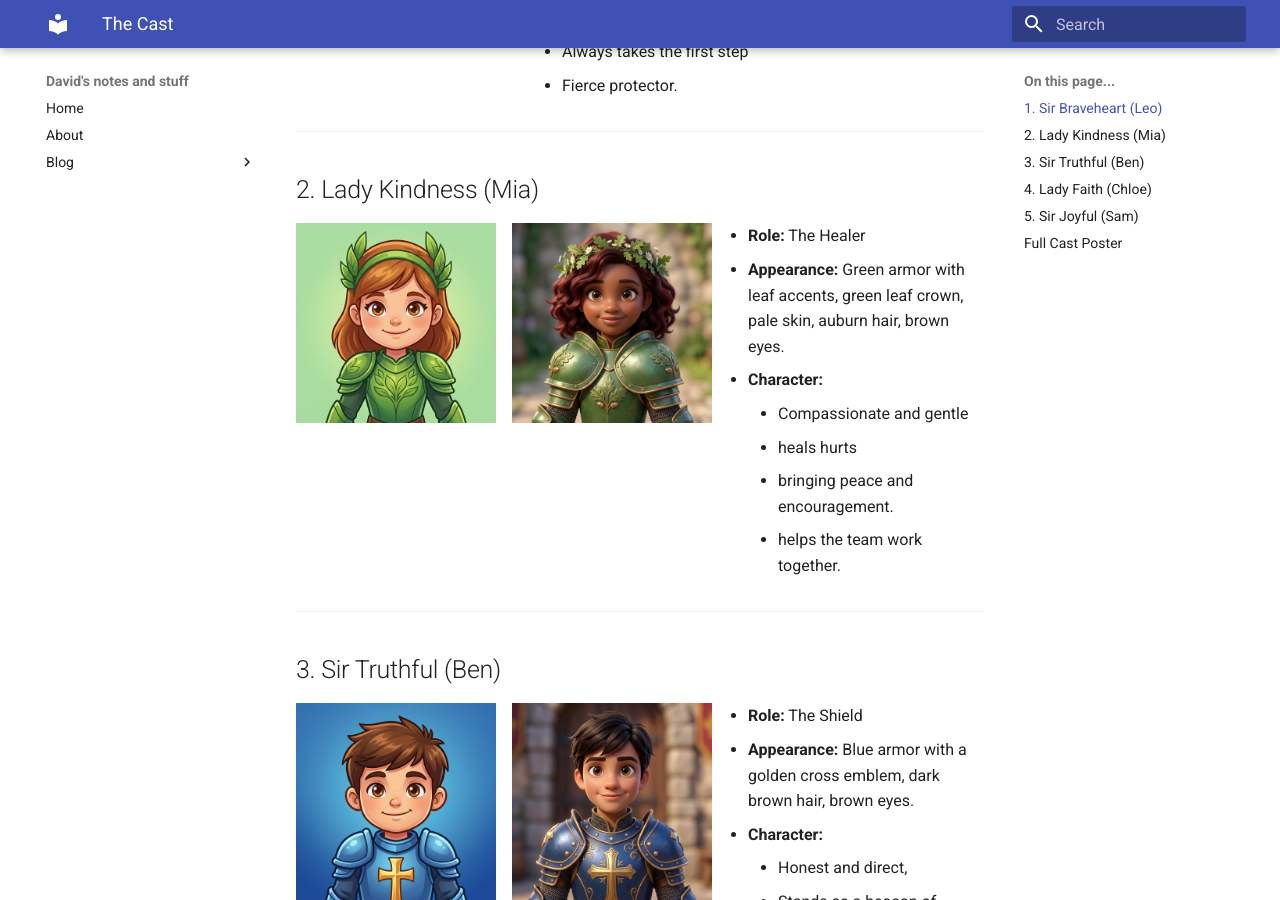
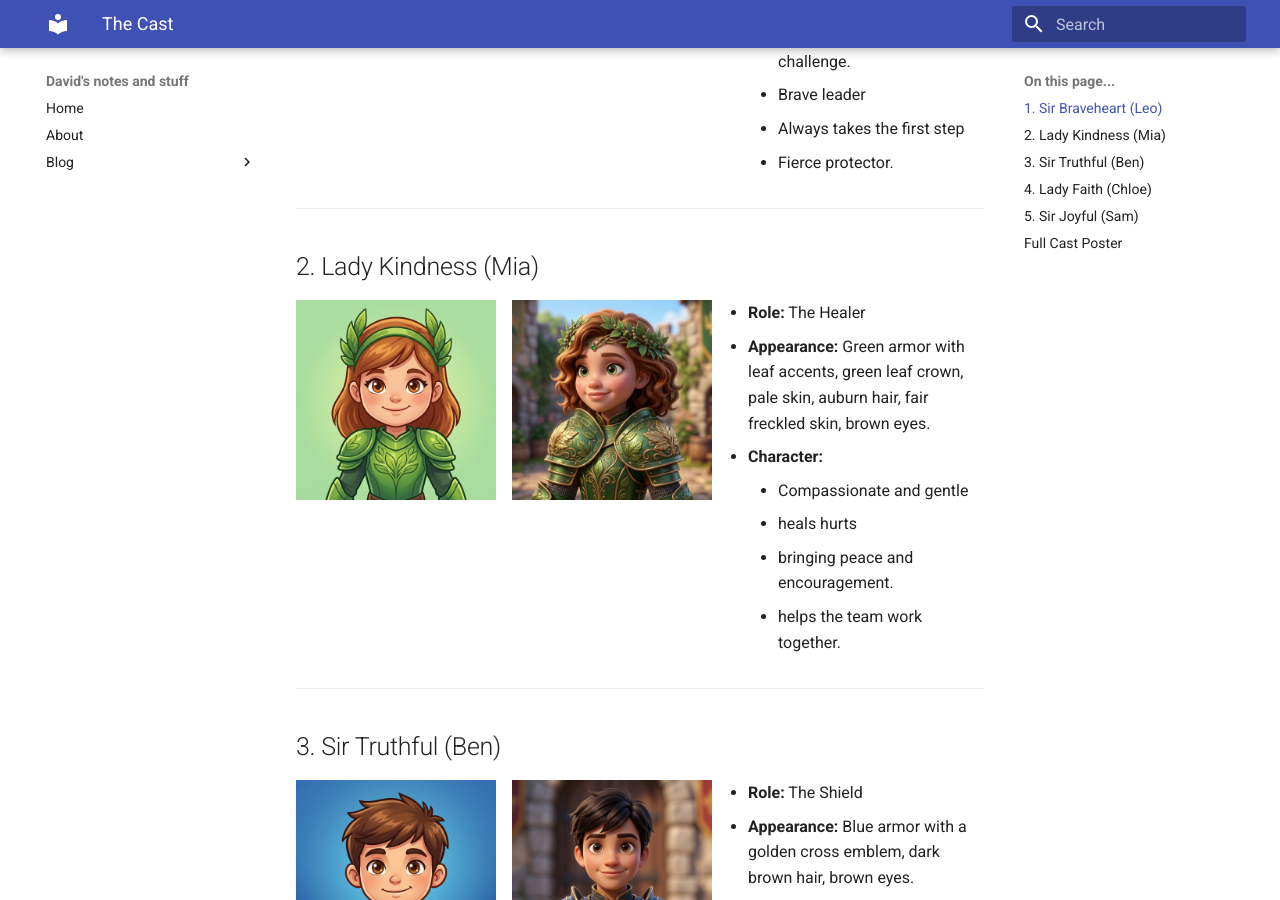
Before and after one commit to dmcewing/website, an MkDocs documentation site: the page built from docs/kids/profiles.md, in a window 1280 px wide and 900 px high, scrolled down 385 px. Built offline with MkDocs 1.6.1 and Material for MkDocs 9.7.7, drawn with Linux system fonts in a browser that asks for light colours.

Commit message:
update 3D profile

```diff
--- a/docs/kids/profiles.md
+++ b/docs/kids/profiles.md
@@ -11,6 +11,7 @@ draft: false
 
 ## 1. Sir Braveheart (Leo)
 ![Sir Braveheart Profile Picture](SirBraveheart_Profile.jpg){ align=left width="200" }
+![Sir Braveheart Profile Picture](3D/leo_3D_Profile.jpg){ align=left width="200" }
 
 - **Role:** The Leader
 - **Appearance:** Golden/yellow armor with red plume, blonde hair, blue eyes.
@@ -27,7 +28,7 @@ draft: false
 ![Lady Kindness Profile Picture](3D/Mia_3D_Profile.jpg){ align=left width="200" }
 
 - **Role:** The Healer
-- **Appearance:** Green armor with leaf accents, green leaf crown, pale skin, auburn hair, brown eyes.
+- **Appearance:** Green armor with leaf accents, green leaf crown, pale skin, auburn hair, fair freckled skin, brown eyes.
 - **Character:**
     - Compassionate and gentle
     - heals hurts
```
Also changed, not shown: docs/kids/3D/Mia_3D_Profile.jpg, docs/kids/3D/Mia_3D_Profile_old.jpg (added), docs/kids/3D/leo_3D_Profile.jpg (added).
